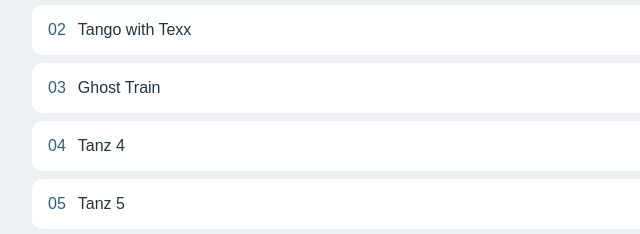
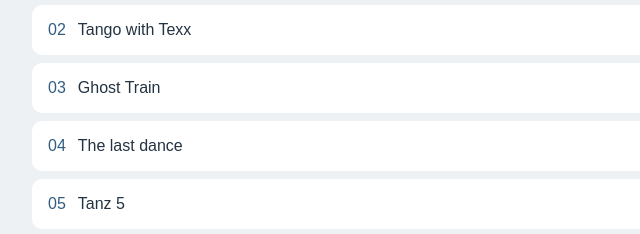
Before and after one commit to gkhintze/meine-tanz-playlist, a plain HTML site: page index.html in a window 1280 px wide. Shown: the part 922-1156 px from the top of the page, 247-887 px from the left. Drawn offline with Linux system fonts and the light colour scheme.

Commit message:
Update index.html

```diff
--- a/index.html
+++ b/index.html
@@ -47,8 +47,10 @@ const dances=[
 {name:"Rio",id:"xYIqXH60rso"},
   {name:"Tango with Texx",id:"fh8npF0H0E8"},
     {name:"Ghost Train",id:"9WqcikLfIH0"},
-...Array.from({length:17},(_,i)=>({
-name:"Tanz "+(i+4),id:""
+{name:"The last dance",id:"fnVIlv8KmJ0"},
+
+...Array.from({length:16},(_,i)=>({
+name:"Tanz "+(i+5),id:""
 }))
 ];
 
```
